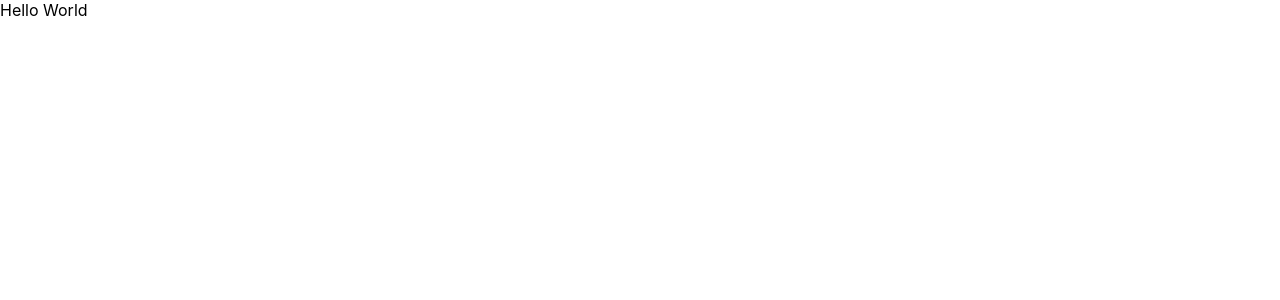
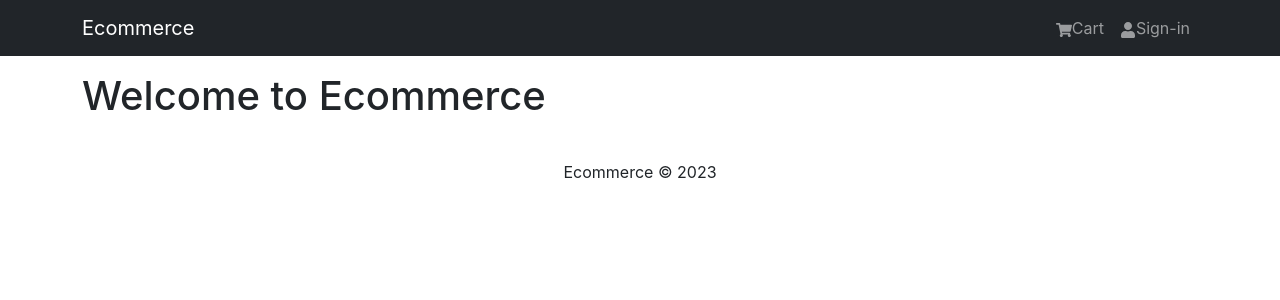
Before and after one commit to sachinchauhan4141/Ecommerce, a React (Create React App) app in the folder frontend/: page / in a window 1280 px wide. Shown: the top 300 px of the page. Built offline with nearby package versions, Linux system fonts and the light colour scheme.

Commit message:
header - footer - completed

```diff
--- a/frontend/package.json
+++ b/frontend/package.json
@@ -6,8 +6,11 @@
     "@testing-library/jest-dom": "^5.16.5",
     "@testing-library/react": "^13.4.0",
     "@testing-library/user-event": "^13.5.0",
+    "bootstrap": "^5.3.0",
     "react": "^18.2.0",
+    "react-bootstrap": "^2.8.0",
     "react-dom": "^18.2.0",
+    "react-icons": "^4.10.1",
     "react-scripts": "5.0.1",
     "web-vitals": "^2.1.4"
   },
--- a/frontend/src/App.js
+++ b/frontend/src/App.js
@@ -1,10 +1,19 @@
 import React from 'react'
+import { Container } from 'react-bootstrap'
+import Header from './components/Header'
+import Footer from './components/Footer'
 
 const App = () => {
   return (
-    <div>
-      Hello World
-    </div>
+    <>
+    <Header/>
+    <main className='py-3'>
+      <Container>
+      <h1>Welcome to Ecommerce</h1>
+      </Container>
+    </main>
+    <Footer/>
+    </>
   )
 }
 
--- /dev/null
+++ b/frontend/src/components/Footer.jsx
@@ -0,0 +1,20 @@
+import React from 'react'
+import { Container,Row,Col } from 'react-bootstrap'
+
+const Footer = () => {
+    const currentYear = new Date().getFullYear();
+
+  return (
+    <footer>
+        <Container>
+            <Row>
+                <Col className='text-center py-3'>
+                    <p>Ecommerce &copy; {currentYear}</p>
+                </Col>
+            </Row>
+        </Container>
+    </footer>
+  )
+}
+
+export default Footer
--- /dev/null
+++ b/frontend/src/components/Header.jsx
@@ -0,0 +1,29 @@
+import {Navbar ,Nav,Container, NavbarBrand} from 'react-bootstrap'
+import {FaShoppingCart,FaUser} from 'react-icons/fa'
+
+const Header = () => {
+  return (
+    <header>
+        <Navbar bg="dark" variant="dark" expand="lg" collapseOnSelect>
+            <Container>
+                <Navbar.Brand href='/'>
+                    Ecommerce
+                </Navbar.Brand>
+                <Navbar.Toggle aria-controls="basic-navbar-nav"/>
+                <Navbar.Collapse>
+                    <Nav className='ms-auto'>
+                        <Nav.Link href='/cart'>
+                            <FaShoppingCart/>Cart
+                        </Nav.Link>
+                        <Nav.Link href='/cart'>
+                            <FaUser/>Sign-in
+                        </Nav.Link>
+                    </Nav>
+                </Navbar.Collapse>
+            </Container>
+        </Navbar>
+    </header>
+  )
+}
+
+export default Header;
--- a/frontend/src/index.js
+++ b/frontend/src/index.js
@@ -1,5 +1,6 @@
 import React from 'react';
 import ReactDOM from 'react-dom/client';
+import 'bootstrap/dist/css/bootstrap.min.css'
 import './index.css';
 import App from './App';
 import reportWebVitals from './reportWebVitals';
@@ -11,7 +12,4 @@
   </React.StrictMode>
 );
 
-// If you want to start measuring performance in your app, pass a function
-// to log results (for example: reportWebVitals(console.log))
-// or send to an analytics endpoint. Learn more: https://bit.ly/CRA-vitals
 reportWebVitals();
```
Also changed, not shown: 1 other file (tests, documents, lock files or other folders).
